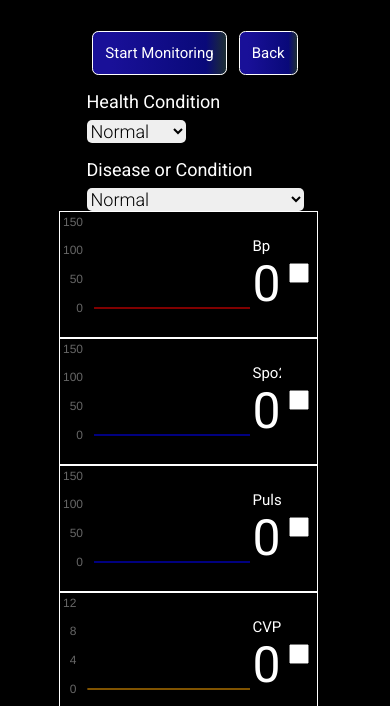
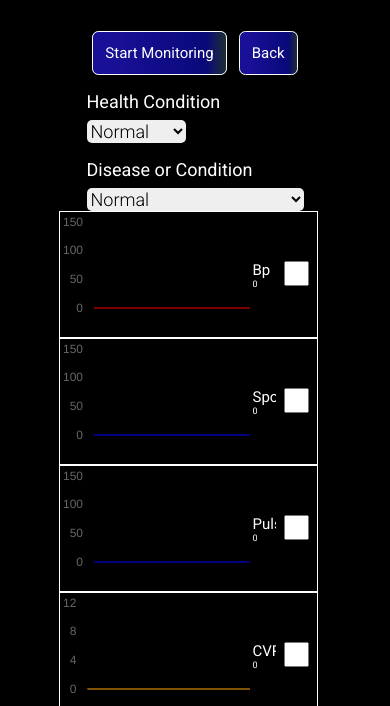
Before and after one commit to Asad-Abbas0009/one-simulation, a plain HTML site: page client/teachers.html in a window 390 px wide. Shown: the part 138-844 px from the top of the page. Drawn offline with nearby package versions, Linux system fonts and the light colour scheme; no server answers.

Commit message:
rocket: djksdj

```diff
--- a/client/teachers1.css
+++ b/client/teachers1.css
@@ -201,9 +201,15 @@ select{
         width: 95%;
 
       }
+      .real-time-value{
+        font-size: 9px;
+      }
       .input-value{
-        width: 20px;
-        height: 20px;
+        width: 25px;
+        height: 25px;
+      }
+      select{
+        font-size: 10x;
       }
       .runing-value{
         font-size: 10px;
```
